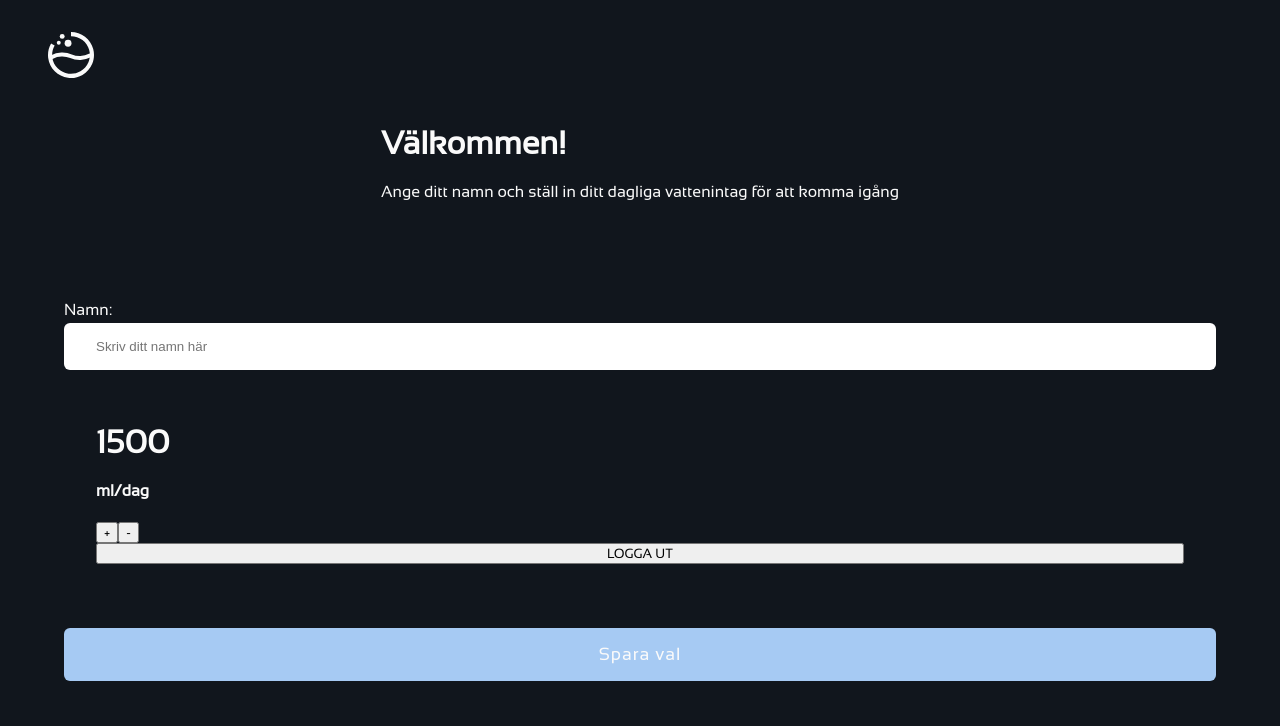
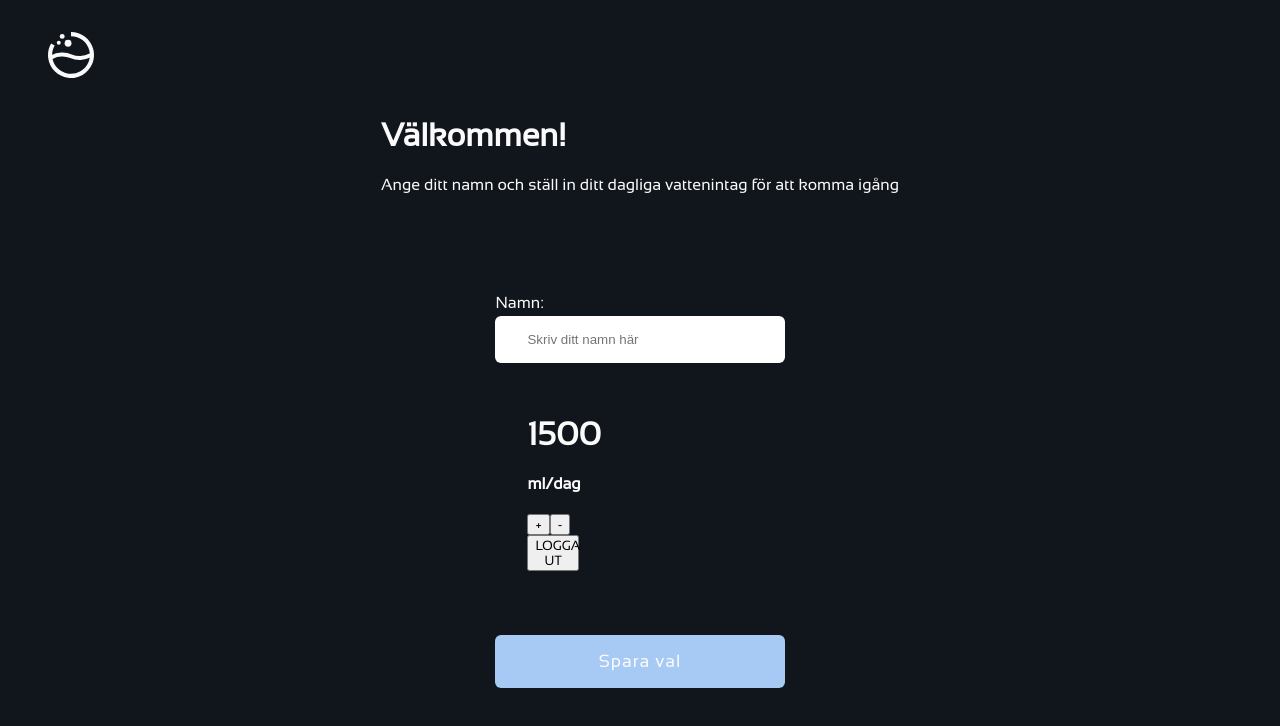
Before and after one commit to nybbe123/h2go, a Next.js app: page /goal in a window 1280 px wide. Shown: the top 726 px of the page. Built offline with nearby package versions, Linux system fonts and the light colour scheme; no server answers; the database is empty; sample sign-in values are in the browser's storage.

Commit message:
added styling for logout button

```diff
--- a/pages/goal.tsx
+++ b/pages/goal.tsx
@@ -103,6 +103,7 @@ const GoalPage: NextPage = () => {
           igång
         </p>
       </div>
+      <div>
         <form onSubmit={submitFormHandler} className={styles["inputfield"]}>
           <label htmlFor="first">
             Namn:
@@ -138,6 +139,7 @@ const GoalPage: NextPage = () => {
                 onClick={() =>
                   signOut({ callbackUrl: `${window.location.origin}` })
                 }
+                className={styles["button"]}
               >
                 LOGGA UT
               </button>
@@ -148,6 +150,7 @@ const GoalPage: NextPage = () => {
           </button>
         </form>
       </div>
+    </div>
   );
 };
 
--- a/styles/GoalPage.module.scss
+++ b/styles/GoalPage.module.scss
@@ -74,5 +74,6 @@
         border-radius: 6px;
         display: flex;
         flex-direction: column;
+        width: 40%;
 
       }
--- a/styles/SignUpPage.module.scss
+++ b/styles/SignUpPage.module.scss
@@ -117,5 +117,6 @@
       border-radius: 6px;
       display: flex;
       flex-direction: column;
+      width: 40%;
 
     }
```
Lines whose indentation alone changed are shown as unchanged.
